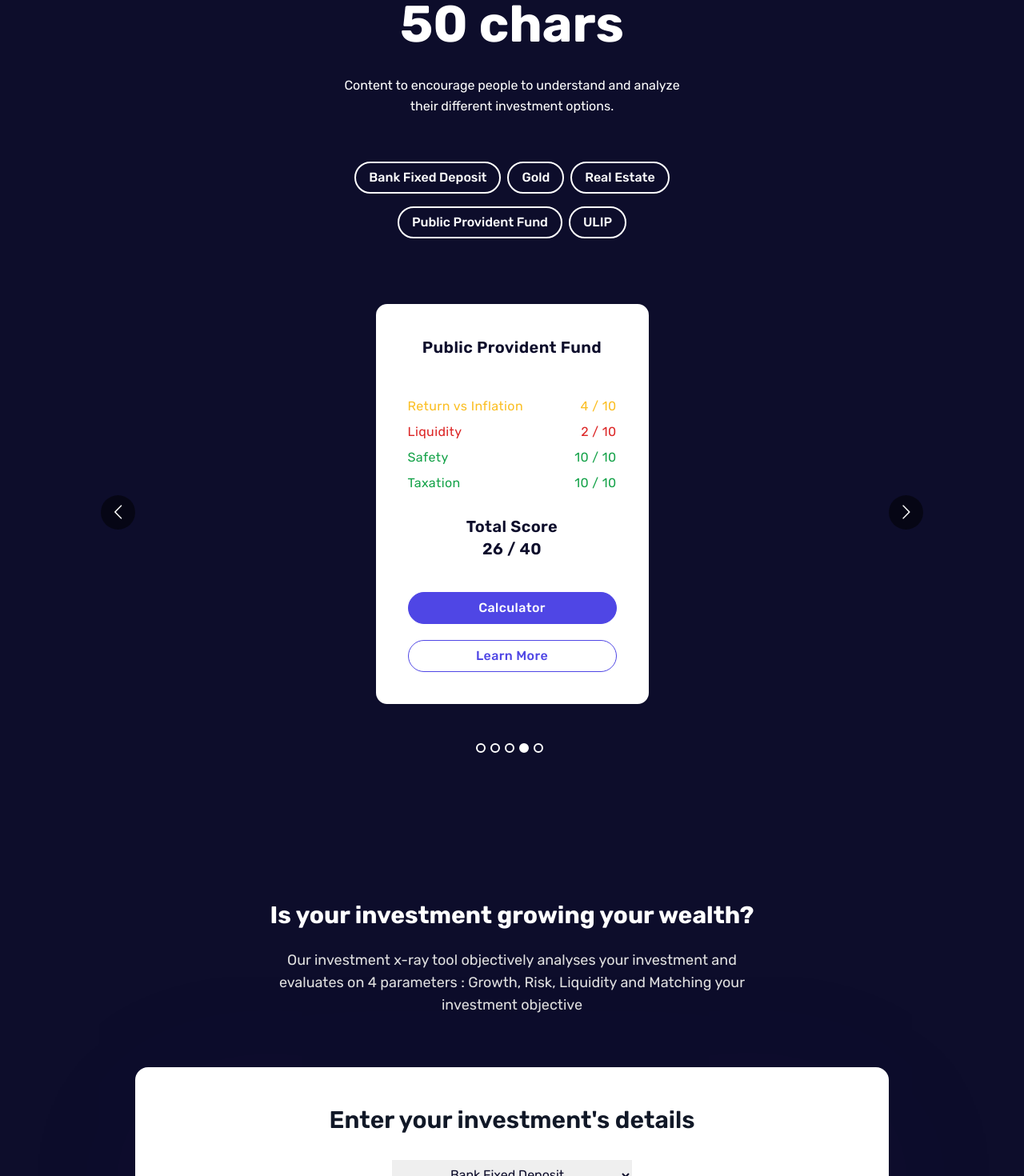
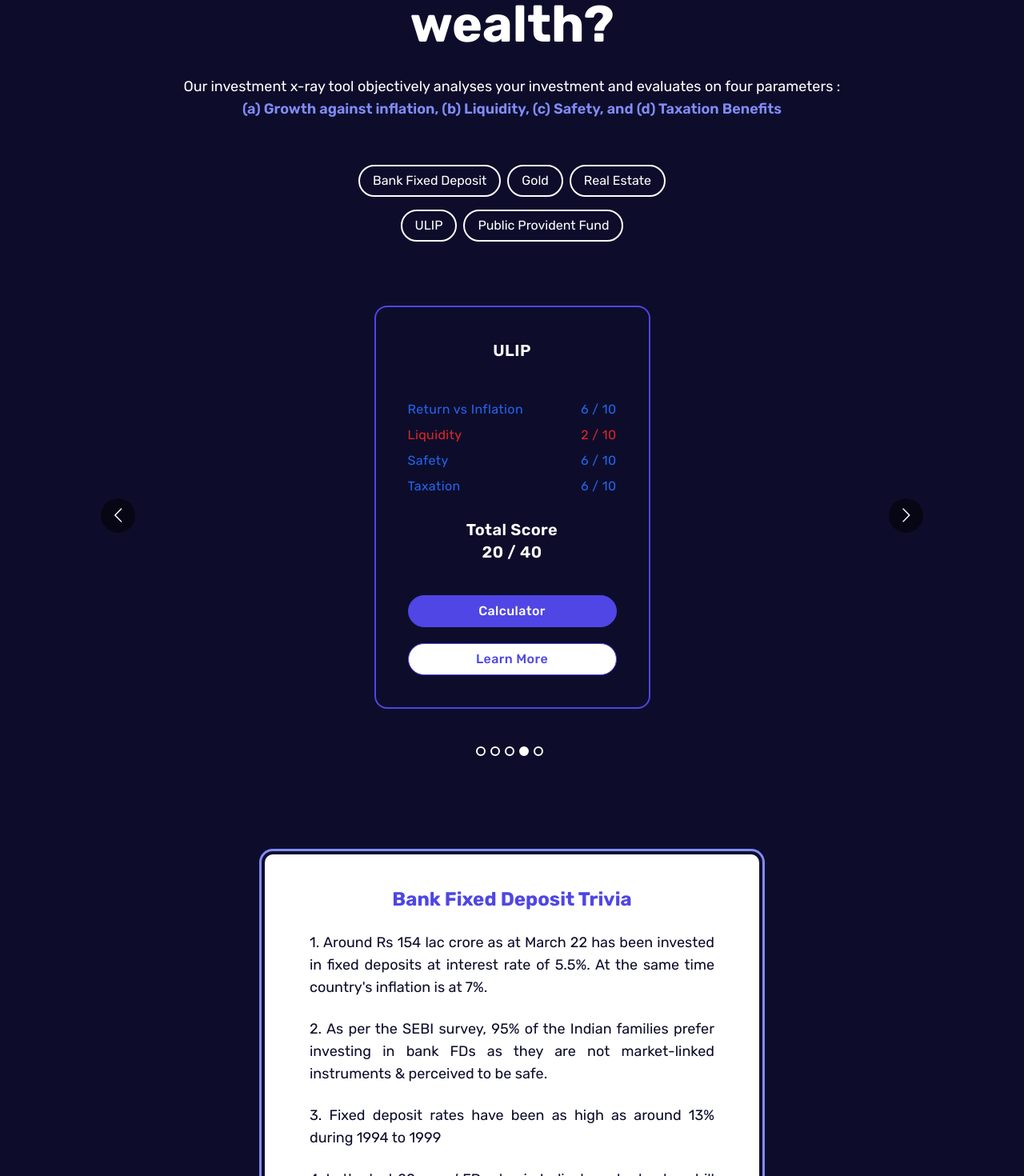
Before and after one commit to Navyashr4/xyz-v4, a React (Create React App) app: page / in a window 1280 px wide. Shown: the part 240-1710 px from the top of the page at 80% size. Built offline with nearby package versions, Linux system fonts and the light colour scheme; the HTML template or start-up script is replaced by a standard one.

Commit message:
everything up until calculator section

```diff
--- a/src/App.js
+++ b/src/App.js
@@ -19,6 +19,7 @@
 import NiftyCalculator from "./components/NiftyCalculator.js";
 import DomInvPills from "./components/DomInvPills.js";
 import DummyCarousel from "./components/DummyCarousel";
+import Trivia from "./components/Trivia.js";
 
 
 const App = () => {
@@ -26,11 +27,9 @@
   const [invType, setInvType] = useState("Bank Fixed Deposit");
   const [analyse, setAnalyse] = useState(false);
 
-  let i = 0;
 
   const handleInvTypeApp = (inv) => {
     setInvType(inv);
-    console.log(i, invType);
   }
 
 
@@ -46,6 +45,7 @@
   });
 
   const calculator = useRef(null);
+  const learnMoreSection = useRef(null);
 
   const scrollToCalculator = (calculator) => {
       window.scrollTo({
@@ -54,22 +54,29 @@
       });
   };
 
+  const scrollToLearnMoreSection = (learnMoreSection) => {
+    window.scrollTo({
+      top: learnMoreSection.current.offsetTop +50,
+      behavior: "smooth",
+    });
+};
+
   //barChart
-  const [userData, setUserData] = useState({
-    labels: ["Return on investment"],
-    datasets: [{
-      label: "Users Gained",
-      data: [50000],
-      backgroundColor: ["red"],
-      borderColor: ["white"],
-      borderWidth: 2
-    },
-    {
-      label: "Users Lost",
-      data: [678],
-      backgroundColor: ["blue"]
-    }]
-  })
+  // const [userData, setUserData] = useState({
+  //   labels: ["Return on investment"],
+  //   datasets: [{
+  //     label: "Users Gained",
+  //     data: [50000],
+  //     backgroundColor: ["red"],
+  //     borderColor: ["white"],
+  //     borderWidth: 2
+  //   },
+  //   {
+  //     label: "Users Lost",
+  //     data: [678],
+  //     backgroundColor: ["blue"]
+  //   }]
+  // })
 
   return (
     <div className="overflow-hidden">
@@ -85,13 +92,16 @@
       <Hero calculator={calculator} scrollToCalculator={scrollToCalculator}/>
       <DomInvPills handleInvTypeApp = {handleInvTypeApp}/>
       {/* <Stats /> */}
-      <InvCarousel invType={invType}/>
+      <InvCarousel invType={invType} calculator={calculator} scrollToCalculator={scrollToCalculator}
+      learnMoreSection={learnMoreSection} scrollToLearnMoreSection={scrollToLearnMoreSection}/>
       {/* <BarChart chartData={userData} /> */}
       {/* <DummyCarousel /> */}
+      <Trivia invType={invType}/>
 
       <div ref={calculator}></div>
       <CalculateSection handleInvTypeApp = {handleInvTypeApp} invTypeApp={invType} handleAnalyseApp={handleAnalyseApp}/>
       {analyse && <AnalysisParameters invType={invType}/>}
+      <div ref={learnMoreSection}></div>
       {analyse && <SupportingData invType={invType}/>}
       {analyse && <InvestmentInfo invType={invType}/>}
       {analyse && <Resources invType={invType}/>}
--- a/src/components/CalcForm.js
+++ b/src/components/CalcForm.js
@@ -132,9 +132,9 @@
       className="w-full bg-white max-w-[942px] mx-auto rounded-2xl text-darkblue
       px-6 py-12 lg:p-12 shadow-primary"
     >
-      <p className="text-gray-900 text-3xl font-semibold mb-8 text-center">
+      {/* <p className="text-gray-900 text-3xl font-semibold mb-8 text-center">
         Enter your investment's details
-      </p>
+      </p> */}
       <form className="flex flex-col items-center space-y-12">
         <select
           className="select w-[90%] max-w-[300px] text-center text-[16px] md:text-md"
--- a/src/components/CalculateSection.js
+++ b/src/components/CalculateSection.js
@@ -15,14 +15,14 @@
         <div
           className='text-center px-6 lg:px-0'>
           <h2
-            className='section-title md:text-3xl'
+            className='section-title md:text-4xl text-indigo-400'
           >
-            Is your investment growing your wealth?
+            Calculator
           </h2>
           <p
             className='section-subtitle text-lg mb-16 max-w-[622px] mx-auto'
           >
-            Our investment x-ray tool objectively analyses your investment and evaluates on 4 parameters : Growth, Risk, Liquidity and Matching your investment objective
+            Evalaute your investment class in comparison to NIFTY50 returns gained for the same principal and tenure
           </p>
         </div>
         {/* form */}
--- a/src/components/DomInvPills.js
+++ b/src/components/DomInvPills.js
@@ -9,9 +9,9 @@
         className="container mx-auto px-6 lg:px-0"
       >
         {/* <div className="flex flex-col gap-y-5 items-center"> */}
-        <div className="mx-auto flex gap-x-2 flex-wrap gap-y-4 justify-center max-w-[70%] lg:max-w-[600px]">
+        <div className="mx-auto flex gap-x-2 flex-wrap gap-y-4 justify-center max-w-[90%] md:max-w-[400px]">
           <button
-            className="btnCards flex justify-center text-base lg:max-w-[300px] border-[2px] bg-darkblue
+            className="btnCards flex justify-center font-normal text-base lg:max-w-[300px] border-[2px] bg-darkblue
                     text-white border-white hover:bg-indigo-600 hover:text-white hover:border-indigo-600"
             // data-aos="fade-down"
             // data-aps-delay="700"
@@ -20,7 +20,7 @@
             Bank Fixed Deposit
           </button>
           <button
-            className="btnCards flex justify-center text-base lg:max-w-[300px] border-[2px] bg-darkblue
+            className="btnCards flex justify-center font-normal text-base lg:max-w-[300px] border-[2px] bg-darkblue
             text-white border-white hover:bg-indigo-600 hover:text-white hover:border-indigo-600"
             // className="btnCards mt-5 flex justify-center text-base lg:max-w-[300px] border-[1.5px] bg-white
             // text-indigo-600 border-indigo-600 hover:bg-indigo-600 hover:text-white"
@@ -31,7 +31,7 @@
             Gold
           </button>
           <button
-            className="btnCards flex justify-center text-base lg:max-w-[300px] border-[2px] bg-darkblue
+            className="btnCards flex justify-center text-base font-normal lg:max-w-[300px] border-[2px] bg-darkblue
                     text-white border-white hover:bg-indigo-600 hover:text-white hover:border-indigo-600"
             // data-aos="fade-down"
             // data-aps-delay="700"
@@ -39,9 +39,16 @@
           >
             Real Estate
           </button>
+          <button
+            className="btnCards flex justify-center font-normal text-base lg:max-w-[300px] border-[2px] bg-darkblue
+           text-white border-white hover:bg-indigo-600 hover:text-white hover:border-indigo-600"
+            onClick={() => handleInvTypeApp("ULIP")}
+          >
+            ULIP
+          </button>
 
           <button
-            className="btnCards flex justify-center text-base lg:max-w-[300px] border-[2px] bg-darkblue
+            className="btnCards flex justify-center text-base font-normal lg:max-w-[300px] border-[2px] bg-darkblue
                     text-white border-white hover:bg-indigo-600 hover:text-white hover:border-indigo-600"
             // data-aos="fade-down"
             // data-aps-delay="700"
@@ -49,13 +56,7 @@
           >
             Public Provident Fund
           </button>
-          <button
-            className="btnCards flex justify-center text-base lg:max-w-[300px] border-[2px] bg-darkblue
-           text-white border-white hover:bg-indigo-600 hover:text-white hover:border-indigo-600"
-            onClick={() => handleInvTypeApp("ULIP")}
-          >
-            ULIP
-          </button>
+
         </div>
       </div>
       {/* </div> */}
--- a/src/components/Hero.js
+++ b/src/components/Hero.js
@@ -1,7 +1,7 @@
 import React from "react";
 import { IoIosArrowDroprightCircle } from "react-icons/io";
 
-const Hero = ({calculator, scrollToCalculator}) => {
+const Hero = ({ calculator, scrollToCalculator }) => {
   console.log(calculator);
   return (
     <section className="mt-6">
@@ -14,16 +14,18 @@
             data-aos="fade-down"
             data-aps-delay="800"
           >
-            Some catchy investment content in 50 chars
+            Is your investment growing your wealth?
           </h1>
           {/* paragraph text */}
           <p
-            className="max-w-[440px] leading-relaxed mb-8 text-center"
+            className="max-w-[850px] leading-relaxed mb-8 text-center lg:text-lg"
             data-aos="fade-down"
             data-aps-delay="600"
           >
-            Content to encourage people to understand and analyze their
-            different investment options.
+            Our investment x-ray tool objectively analyses your investment and
+            evaluates on four parameters :
+            <p className="text-indigo-400 font-semibold"> (a) Growth against inflation, (b) Liquidity, (c) Safety, and
+            (d) Taxation Benefits</p>
           </p>
           {/* call to action button */}
           {/* <button
--- a/src/components/InvCarousel.js
+++ b/src/components/InvCarousel.js
@@ -7,18 +7,18 @@
 
 
 const ButtonGroup = ({ invType, next, previous, goToSlide, ...rest }) => {
-    console.log("received by button group", invType)
-    const {
-      carouselState: { currentSlide }
-    } = rest;
+    // console.log("received by button group", invType)
+    // const {
+    //   carouselState: { currentSlide }
+    // } = rest;
 
     useEffect(() => {
         console.log("Change in inv type", invType);
         if(invType == "Bank Fixed Deposit") goToSlide(0);
         else if(invType == "Gold") goToSlide(1);
         else if(invType == "Real Estate") goToSlide(2);
-        else if(invType == "Public Provident Fund") goToSlide(3);
-        else if(invType == "ULIP") goToSlide(4);
+        else if(invType == "ULIP") goToSlide(3);
+        else if(invType == "Public Provident Fund") goToSlide(4);
         else goToSlide(0);
     }, [invType])
 
@@ -29,7 +29,7 @@
   };
 
 
-const InvCarousel = ({ invType}) => {
+const InvCarousel = ({ invType, calculator, scrollToCalculator, learnMoreSection, scrollToLearnMoreSection}) => {
 
     const samples = [
         {
@@ -61,19 +61,19 @@
         //     taxation : 3
         // },
         {
+            invName : "ULIP",
+            return : 6,
+            liquidity : 2,
+            safety : 6,
+            taxation : 6
+        },
+        {
             invName : "Public Provident Fund",
             return : 4,
             liquidity : 2,
             safety : 10,
             taxation : 10
         },
-        {
-            invName : "ULIP",
-            return : 6,
-            liquidity : 2,
-            safety : 6,
-            taxation : 6
-        }
     ]
 
     const responsive = {
@@ -83,19 +83,20 @@
           items: 5,
         },
         desktop: {
-          breakpoint: { max: 3000, min: 1024 },
+          breakpoint: { max: 3000, min: 1215 },
           items: 3,
         },
         tablet: {
-          breakpoint: { max: 1024, min: 768 },
+          breakpoint: { max: 1215, min: 1080 },
           items: 1,
         },
         mobile: {
-          breakpoint: { max: 768, min: 0 },
+          breakpoint: { max: 1080, min: 0 },
           items: 1,
         },
       };
 
+    console.log("repsonsive", window.innerWidth)
 
 
 
@@ -106,11 +107,12 @@
         <div className="container mx-auto mt-10 bg-darkblue p-10">
             <Carousel
             responsive={responsive}
-            autoPlay={false}
+            // autoPlay={false}
             showDots={true}
             renderDotsOutside={true}
             arrows={true}
-            infinite={true}
+            infinite={window.innerWidth >=1215 ? true : false}
+            autoPlay={window.innerWidth >=1215 ? false : true}
             renderButtonGroupOutside
             customButtonGroup={<ButtonGroup invType={invType}/>}
             className="text-black">
@@ -124,9 +126,14 @@
                     const totalScoreColor = borderColor(Math.round(totalScore/4)).text;
 
                     return(
-                    <div key={idx} className="tracking-wide h-full mx-auto md:min-mx-4 border-2 rounded-2xl border-darkblue
-                     text-white bg-white p-10 text-center flex flex-col justify-between max-w-[345px]">
-                        <div className="text-xl font-semibold text-darkblue min-h-[56px]">{sample.invName}</div>
+                    <div key={idx} className={sample.invName === invType ?
+`                    tracking-wide mx-auto md:min-mx-4 border-2 rounded-2xl border-white
+                    text-white bg-white p-10 text-center flex flex-col justify-between max-w-[345px]` :
+                    `tracking-wide h-full mx-auto md:min-mx-4 border-2 rounded-2xl border-indigo-600
+                    text-white bg-darkblue p-10 text-center flex flex-col justify-between max-w-[345px]`}>
+                        <div className={sample.invName === invType
+                            ?`text-xl font-semibold text-darkblue min-h-[56px]`
+                            :`text-xl font-semibold text-white min-h-[56px]`}>{sample.invName}</div>
                         <div className={`flex justify-between mt-5 ${returnColor}`}>
                             <div>Return vs Inflation</div>
                             <div>{sample.return} / 10</div>
@@ -143,18 +150,21 @@
                             <div>Taxation</div>
                             <div>{sample.taxation} / 10</div>
                         </div>
-                        <div className={`flex flex-col justify-between mt-2 mb-10 text-darkblue text-xl font-semibold`}>
+                        <div className={sample.invName === invType
+                            ?`flex flex-col justify-between mt-2 mb-10 text-darkblue text-xl font-semibold`
+                            :`flex flex-col justify-between mt-2 mb-10 text-white text-xl font-semibold`}>
                             <div>Total Score</div>
                             <div>{totalScore} / 40</div>
                         </div>
                         <button className="btnCards flex justify-center w-full text-base lg:max-w-[300px] border-[1.5px] bg-indigo-600
-                         text-white border-indigo-600 hover:text-white hover:bg-indigo-800 hover:border-indigo-800">
+                         text-white border-indigo-600 hover:text-white hover:bg-indigo-800 hover:border-indigo-800"
+                         onClick={() => scrollToCalculator(calculator)}>
                             Calculator
                         </button>
                         <button
                         className="btnCards mt-5 flex justify-center w-full text-base lg:max-w-[300px] border-[1.5px] bg-white
                          text-indigo-600 border-indigo-600 hover:bg-indigo-600 hover:text-white"
-                         >
+                         onClick={()=>scrollToLearnMoreSection(learnMoreSection)}>
                             Learn More
                         </button>
                     </div>)
--- a/src/components/NiftyCalculator.js
+++ b/src/components/NiftyCalculator.js
@@ -154,9 +154,9 @@
       className="w-full bg-white max-w-[942px] mx-auto rounded-2xl text-darkblue
       px-6 py-12 lg:p-12 shadow-primary"
     >
-      <p className="text-gray-900 text-3xl font-semibold mb-8 text-center">
+      {/* <p className="text-gray-900 text-3xl font-semibold mb-8 text-center">
         Enter your investment's details
-      </p>
+      </p> */}
       <form className="flex flex-col items-center space-y-12">
         <select
           className="select w-[90%] max-w-[300px] text-center text-[16px] md:text-md"
--- /dev/null
+++ b/src/components/Trivia.js
@@ -0,0 +1,42 @@
+import React from "react";
+import getInvInfo from "../Functions/getInvInfo";
+
+const Trivia = ({ invType }) => {
+  const invInfo = getInvInfo(invType);
+
+  return (
+    <section
+    className="section pb-2 mx-4 lg:mx-0 ">
+      <div className="container mx-auto">
+        {/* text */}
+        <div className="text-center ">
+          {/* <p className="section-title md:text-3xl text-left mb-16 max-w-[622px] mx-auto">
+            Information to learn about {invType.toLowerCase()} investments
+          </p> */}
+          <div>
+            {invInfo.map((item, idx) => {
+                return(
+                    item.title === "Trivia" ?(<div key={idx} className={`mb-0 pt-10 max-w-[622px] mx-auto p-6 border-2 border-darkblue bg-white rounded-xl ring ring-indigo-400 ring-offset-2 ring-offset-darkblue`}>
+                    <h2 className={`section-title text-xl text-center lg:text-2xl text-indigo-600`}>
+                      {invType} Trivia
+                    </h2>
+                    {
+                        item.text.map((text, idx) => {
+                            return(
+                                <p key={idx} className={`section-subtitle px-8 text-justify lg:text-lg mb-4 max-w-[622px] mx-auto text-darkblue`}>
+                                    {text}
+                              </p>
+                            )
+                        })
+                    }
+                  </div>) : (<></>)
+                )}
+            )}
+          </div>
+        </div>
+      </div>
+    </section>
+  );
+};
+
+export default Trivia;
```
